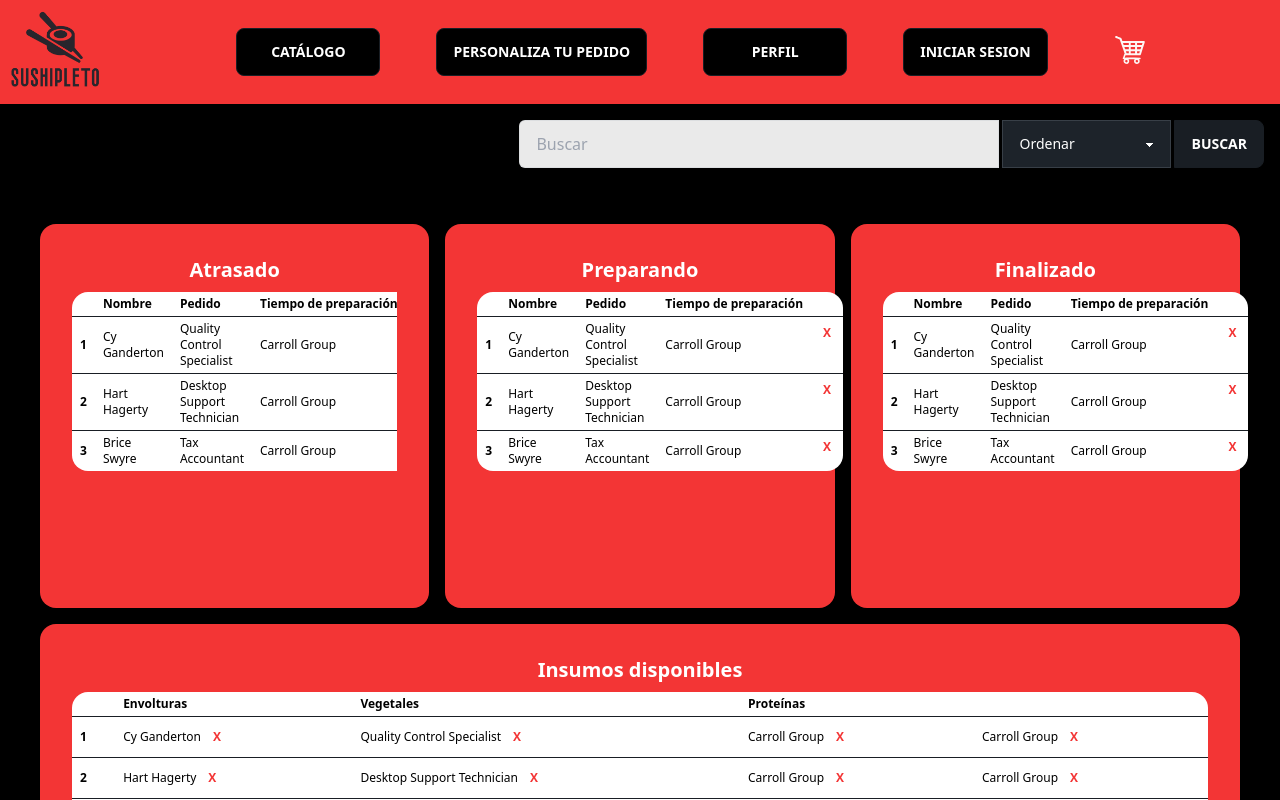
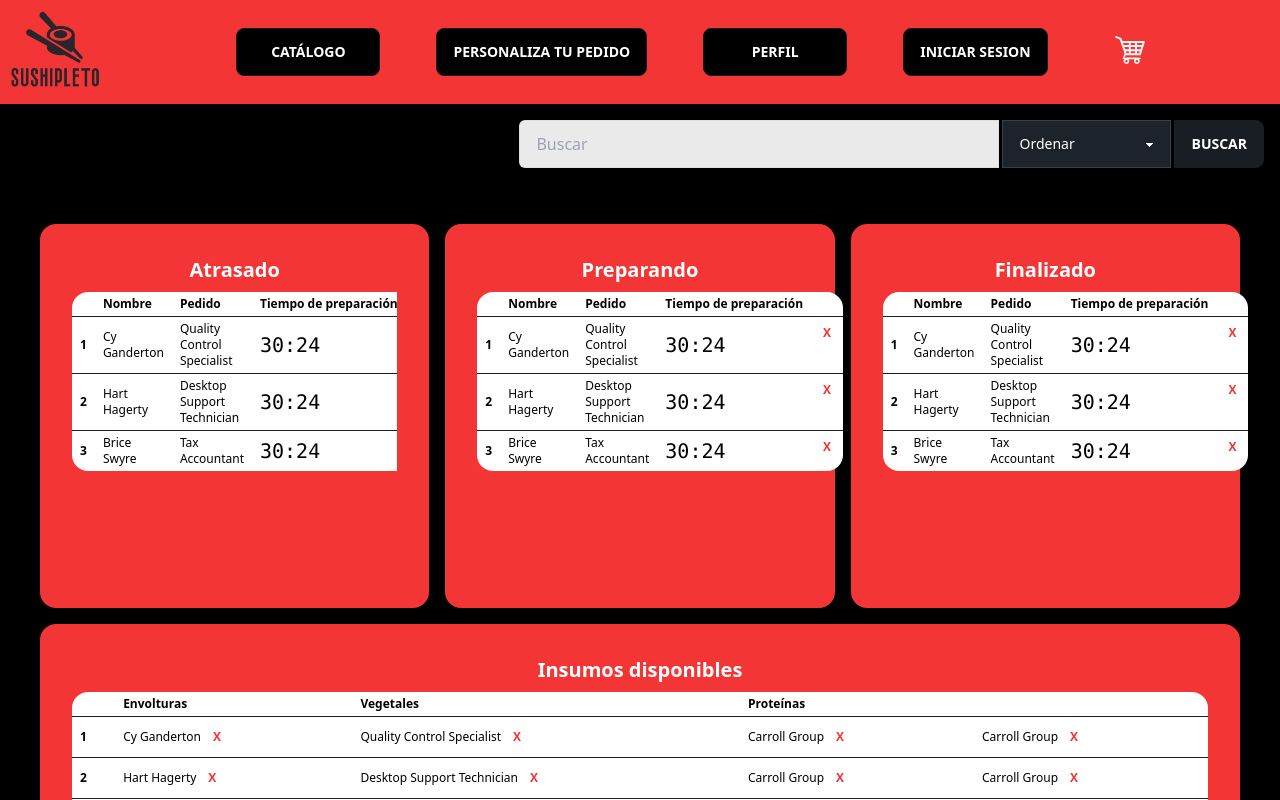
Before and after one commit to Eduar-Rojas/Taller_Integracion_2_2023, a React (Vite) app in the folder frontend/: page /AdminPedidos in a window 1280 px wide. Shown: the top 800 px of the page. Built offline with nearby package versions, Linux system fonts and the light colour scheme.

Commit message:
Tabla perfil y se coloco horario admin

```diff
--- a/frontend/src/Components/Admin.jsx
+++ b/frontend/src/Components/Admin.jsx
@@ -1,6 +1,7 @@
 import React from 'react'
 
 export const Admin = () => {
+
   return (
   <div className='grid grid-cols-3 gap-4'>
       {/* Atrasado */}
@@ -22,21 +23,30 @@ export const Admin = () => {
         <th>1</th>
         <td>Cy Ganderton</td>
         <td>Quality Control Specialist</td>
-        <td>Carroll Group</td>
+        <td><span className="countdown font-mono text-xl">
+                  <span style={{"--value":30}}></span>:
+                  <span style={{"--value":24}}></span>
+                  </span></td>
         <button className="text-rojito px-3 py-2 rounded font-bold">X</button>
       </tr>
       <tr>
         <th>2</th>
         <td>Hart Hagerty</td>
         <td>Desktop Support Technician</td>
-        <td>Carroll Group</td>
+        <td><span className="countdown font-mono text-xl">
+                  <span style={{"--value":30}}></span>:
+                  <span style={{"--value":24}}></span>
+                  </span></td>
         <button className="text-rojito px-3 py-2 rounded font-bold">X</button>
       </tr>
       <tr>
         <th>3</th>
         <td>Brice Swyre</td>
         <td>Tax Accountant</td>
-        <td>Carroll Group</td>
+        <td><span className="countdown font-mono text-xl">
+                  <span style={{"--value":30}}></span>:
+                  <span style={{"--value":24}}></span>
+                  </span></td>
         <button className="text-rojito px-3 py-2 rounded font-bold">X</button>
       </tr>
     </tbody>
@@ -62,21 +72,30 @@ export const Admin = () => {
             <th>1</th>
             <td>Cy Ganderton</td>
             <td>Quality Control Specialist</td>
-            <td>Carroll Group</td>
+            <td><span className="countdown font-mono text-xl">
+                  <span style={{"--value":30}}></span>:
+                  <span style={{"--value":24}}></span>
+                  </span></td>
             <button className="text-rojito px-3 py-2 rounded font-bold">X</button>
           </tr>
           <tr>
             <th>2</th>
             <td>Hart Hagerty</td>
             <td>Desktop Support Technician</td>
-            <td>Carroll Group</td>
+            <td><span className="countdown font-mono text-xl">
+                  <span style={{"--value":30}}></span>:
+                  <span style={{"--value":24}}></span>
+                  </span></td>
             <button className="text-rojito px-3 py-2 rounded font-bold">X</button>
           </tr>
           <tr>
             <th>3</th>
             <td>Brice Swyre</td>
             <td>Tax Accountant</td>
-            <td>Carroll Group</td>
+            <td><span className="countdown font-mono text-xl">
+                  <span style={{"--value":30}}></span>:
+                  <span style={{"--value":24}}></span>
+                  </span></td>
             <button className="text-rojito px-3 py-2 rounded font-bold">X</button>
           </tr>
       </tbody>
@@ -101,21 +120,30 @@ export const Admin = () => {
               <th>1</th>
               <td>Cy Ganderton</td>
               <td>Quality Control Specialist</td>
-              <td>Carroll Group</td>
+              <td><span className="countdown font-mono text-xl">
+                  <span style={{"--value":30}}></span>:
+                  <span style={{"--value":24}}></span>
+                  </span></td>
               <button className="text-rojito px-3 py-2 rounded font-bold">X</button>
             </tr>
             <tr>
               <th>2</th>
               <td>Hart Hagerty</td>
               <td>Desktop Support Technician</td>
-              <td>Carroll Group</td>
+              <td><span className="countdown font-mono text-xl">
+                  <span style={{"--value":30}}></span>:
+                  <span style={{"--value":24}}></span>
+                  </span></td>
               <button className="text-rojito px-3 py-2 rounded font-bold">X</button>
             </tr>
             <tr>
               <th>3</th>
               <td>Brice Swyre</td>
               <td>Tax Accountant</td>
-              <td>Carroll Group</td>
+              <td><span className="countdown font-mono text-xl">
+                  <span style={{"--value":30}}></span>:
+                  <span style={{"--value":24}}></span>
+                  </span></td>
               <button className="text-rojito px-3 py-2 rounded font-bold">X</button>
             </tr>
           </tbody>
--- a/frontend/src/Components/Profile_Body.jsx
+++ b/frontend/src/Components/Profile_Body.jsx
@@ -91,6 +91,38 @@ const Profile_Body = () => {
         <div className="justify-self-end">
           <h1 className="flex justify-center">Historial</h1>
           {/* ... (tu tabla de historial) */}
+          <div className="overflow-x-auto">
+            <table className="table">
+              {/* head */}
+              <thead>
+                <tr>
+                  <th>N° Pedido</th>
+                  <th>Pedido</th>
+                  <th>Total</th>
+                </tr>
+              </thead>
+              <tbody>
+                {/* row 1 */}
+                <tr className="hover">
+                  <th>1</th>
+                  <td>Cy Ganderton</td>
+                  <td>Quality Control Specialist</td>
+                </tr>
+                {/* row 2 */}
+                <tr className="hover">
+                  <th>2</th>
+                  <td>Hart Hagerty</td>
+                  <td>Desktop Support Technician</td>
+                </tr>
+                {/* row 3 */}
+                <tr className="hover">
+                  <th>3</th>
+                  <td>Brice Swyre</td>
+                  <td>Tax Accountant</td>
+                </tr>
+              </tbody>
+            </table>
+          </div>
         </div>
         <div className="justify-self-start text-white">
           <h1 className="flex justify-center">Tus datos</h1>
```
